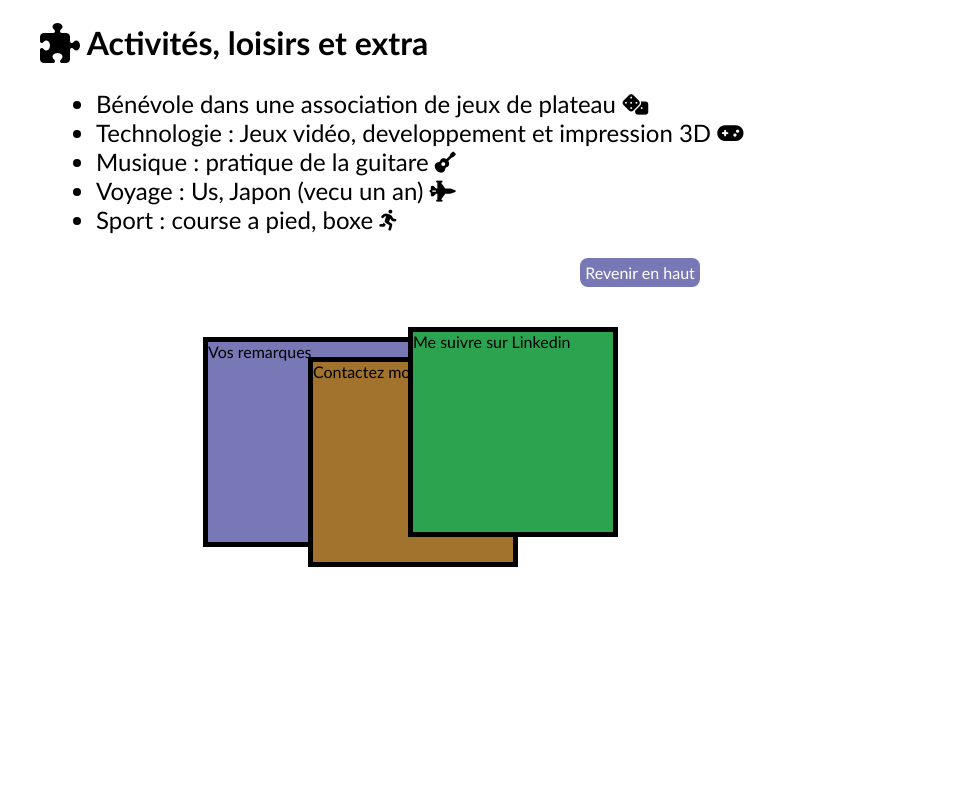
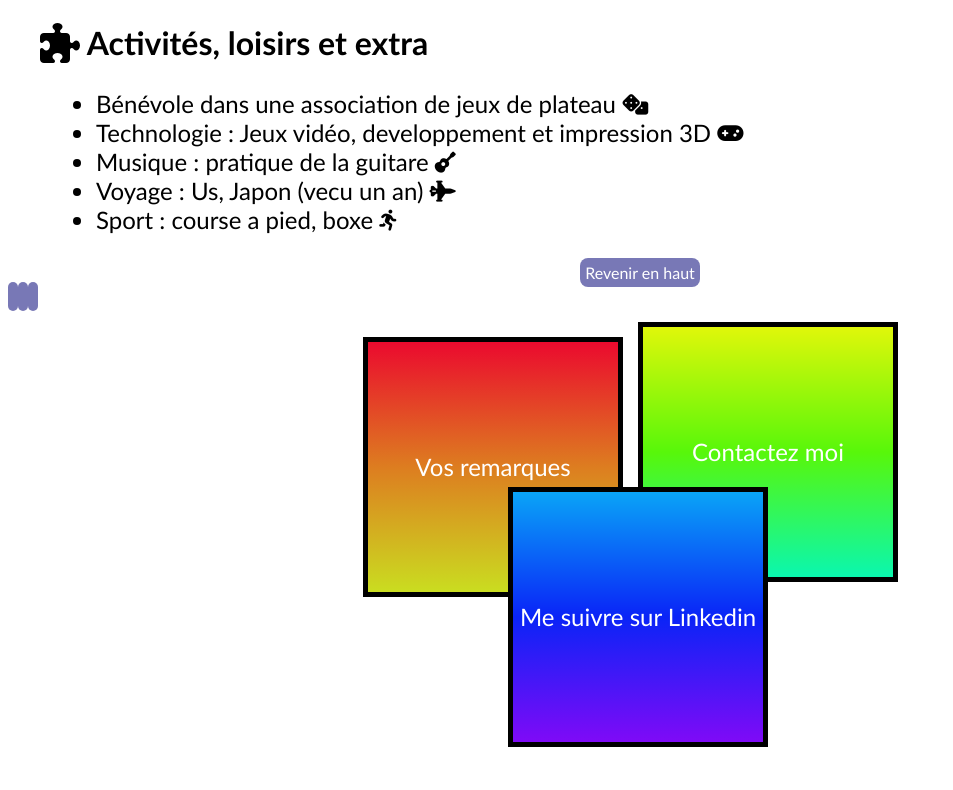
Before and after one commit to Jmrom/CV, a plain HTML site: page index.html in a window 1280 px wide. Shown: the part 4071-4861 px from the top of the page, without its empty margins (0-953 px from the left). Drawn offline with Linux system fonts and the light colour scheme.

Commit message:
new next commit

```diff
--- a/index.html
+++ b/index.html
@@ -204,10 +204,11 @@
     </div>
 
     <div class="finpage">
-      <div class="remarque"> Vos remarques</div>
-      <div class="contact"> Contactez moi </div>
-      <div class="linkedin"> Me suivre sur Linkedin</div>
+     <a href="../formulaire.html" target="_blank"><div class="remarque display_center"> Vos remarques</div></a>
+     <a href="mailto:jmromelart@hotmail.fr" target="_blank"><div class="contact display_center" > Contactez moi </div></a>
+     <a href="https://www.linkedin.com/in/jmrom/" target="_blank" ><div class="linkedin display_center"> Me suivre sur Linkedin</div></a>
 
+    </div>
 
   </body>
 </main>
@@ -216,6 +217,5 @@
 
 
 
-    </div>
  </footer>
 </html>
--- a/style.css
+++ b/style.css
@@ -143,37 +143,58 @@ text-align: center;
 margin: 50px;
 gap: 30px; */
 position: relative;
-width: 500px;
 height: 500px;
 
+}
 
+.display_center{
+    display: flex;
+    flex-direction: row;
+    justify-content: center;
+    align-items: center;
+    font-size: x-large;
+    font-style: unset;
 }
 .remarque{
   position:absolute;
   top : 50px;
-  left: 195px;
-  background-color: rgb(120, 120, 182);
-  height: 200px;
-  width: 200px;
+  left: 355px;
+  background: linear-gradient(#eb0a2e, #dd7d20, #cadd20);
+  height: 250px;
+  width: 250px;
   border: 5px solid black;
 }
 
 .contact{
     position:absolute;
-    top : 70px;
-    left: 300px;
+    top : 35px;
+    left: 630px;
     border: 5px solid black;
-    background-color: rgb(161, 115, 45);
-    height: 200px;
-    width: 200px;
+    background: linear-gradient(#e0f70a, #58f70a,#0af7af);
+    height: 250px;
+    width: 250px;
 }
 
 .linkedin{
     position: absolute;
-    top: 40px;
-    left: 400px;
+    top: 200px;
+    left: 500px;
     border: 5px solid black;
-    background-color: rgb(43, 163, 79);
-    height: 200px;
-    width: 200px;
+    background: linear-gradient(#0aa4f7, #0a24f7,#7f0af7);
+    height: 250px;
+    width: 250px;
 }
+
+.contact:hover{
+    background: rgb(120, 120, 182);
+}
+
+.remarque:hover{
+    background-color: rgb(120, 120, 182);
+    background: rgb(120, 120, 182);
+    }
+
+    .linkedin:hover{
+        background-color: rgb(120, 120, 182);
+        background: rgb(120, 120, 182);
+    }
```
